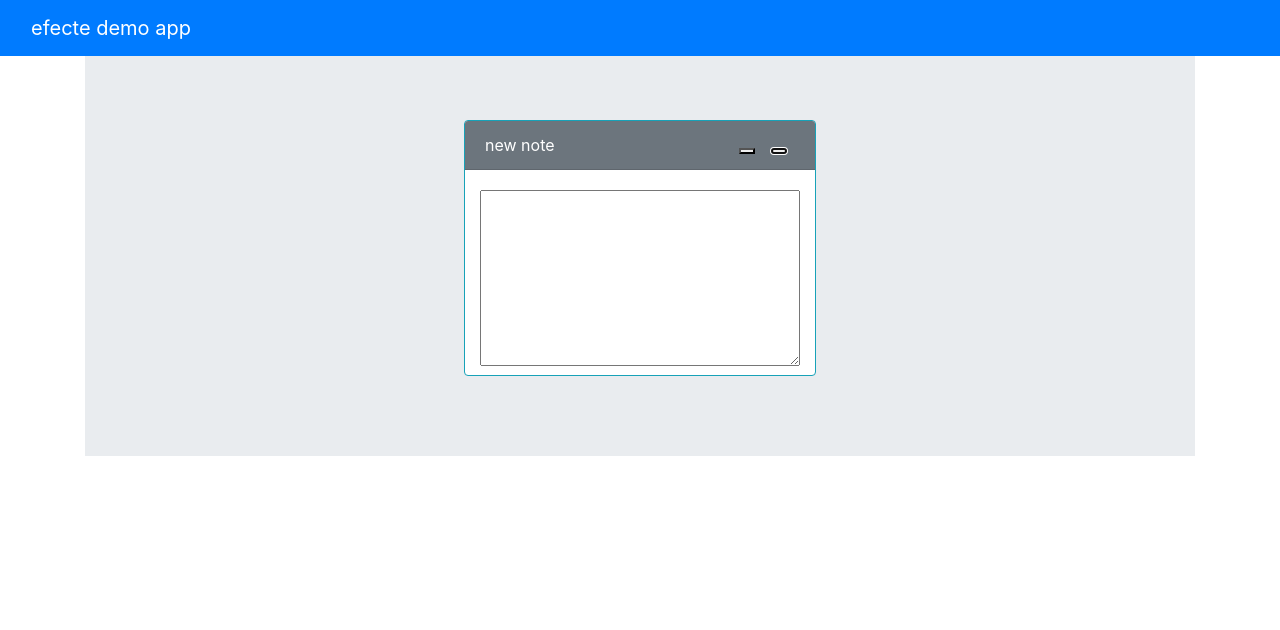
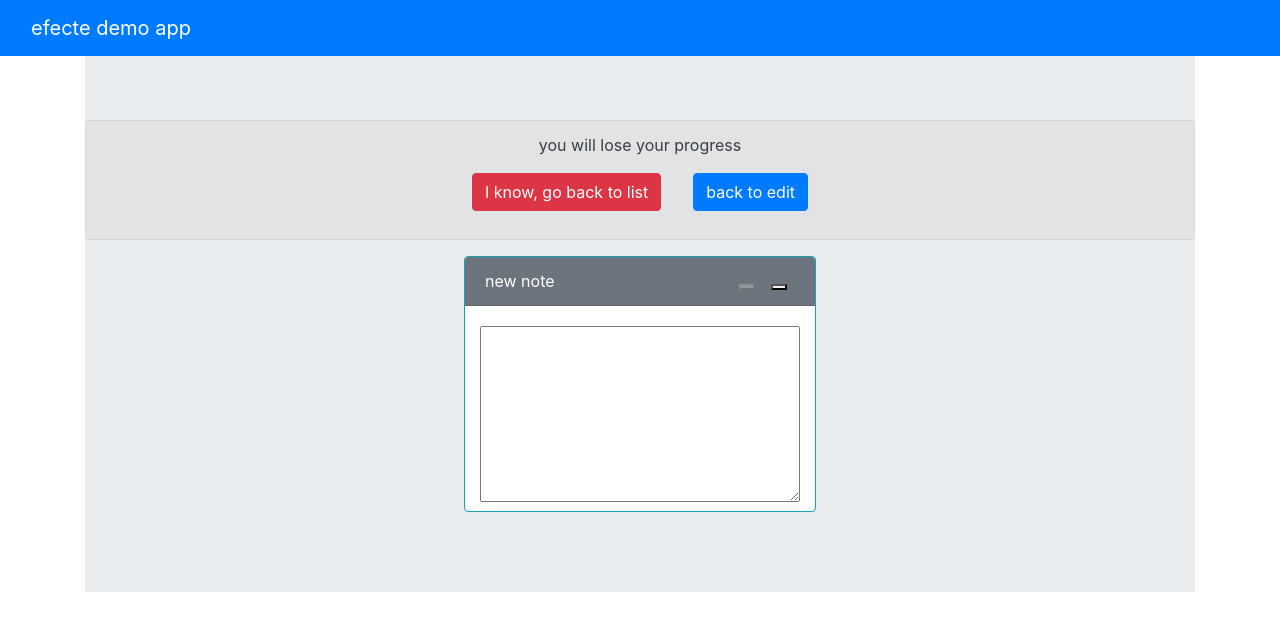
Before and after one commit to miscoW/efecte-frontend, an Angular app: page /create in a window 1280 px wide. Both pictures are taken after a click on the button 779 px from the left and 151 px from the top of the page. Shown: the top 630 px of the page. Built offline with nearby package versions, Linux system fonts and the light colour scheme.

Commit message:
end implementation of create note view

```diff
--- a/src/app/app.component.html
+++ b/src/app/app.component.html
@@ -1,9 +1,8 @@
-<link rel="stylesheet" href="https://cdn.jsdelivr.net/npm/bootstrap@4.0.0/dist/css/bootstrap.min.css" integrity="sha384-Gn5384xqQ1aoWXA+058RXPxPg6fy4IWvTNh0E263XmFcJlSAwiGgFAW/dAiS6JXm" crossorigin="anonymous">
+<script src="https://cdn.jsdelivr.net/npm/jquery@3.5.1/dist/jquery.slim.min.js" integrity="sha384-DfXdz2htPH0lsSSs5nCTpuj/zy4C+OGpamoFVy38MVBnE+IbbVYUew+OrCXaRkfj" crossorigin="anonymous"></script>
+<script src="https://cdn.jsdelivr.net/npm/popper.js@1.16.1/dist/umd/popper.min.js" integrity="sha384-9/reFTGAW83EW2RDu2S0VKaIzap3H66lZH81PoYlFhbGU+6BZp6G7niu735Sk7lN" crossorigin="anonymous"></script>
+<script src="https://cdn.jsdelivr.net/npm/bootstrap@4.6.2/dist/js/bootstrap.min.js" integrity="sha384-+sLIOodYLS7CIrQpBjl+C7nPvqq+FbNUBDunl/OZv93DB7Ln/533i8e/mZXLi/P+" crossorigin="anonymous"></script>
+<link rel="stylesheet" href="https://cdn.jsdelivr.net/npm/bootstrap@4.6.2/dist/css/bootstrap.min.css" integrity="sha384-xOolHFLEh07PJGoPkLv1IbcEPTNtaed2xpHsD9ESMhqIYd0nLMwNLD69Npy4HI+N" crossorigin="anonymous">
 <link rel="stylesheet" href="https://use.fontawesome.com/releases/v5.7.0/css/all.css" integrity="sha384-lZN37f5QGtY3VHgisS14W3ExzMWZxybE1SJSEsQp9S+oqd12jhcu+A56Ebc1zFSJ" crossorigin="anonymous">
-<script src="https://code.jquery.com/jquery-3.2.1.slim.min.js" integrity="sha384-KJ3o2DKtIkvYIK3UENzmM7KCkRr/rE9/Qpg6aAZGJwFDMVNA/GpGFF93hXpG5KkN" crossorigin="anonymous"></script>
-<script src="https://cdn.jsdelivr.net/npm/popper.js@1.12.9/dist/umd/popper.min.js" integrity="sha384-ApNbgh9B+Y1QKtv3Rn7W3mgPxhU9K/ScQsAP7hUibX39j7fakFPskvXusvfa0b4Q" crossorigin="anonymous"></script>
-<script src="https://cdn.jsdelivr.net/npm/bootstrap@4.0.0/dist/js/bootstrap.min.js" integrity="sha384-JZR6Spejh4U02d8jOt6vLEHfe/JQGiRRSQQxSfFWpi1MquVdAyjUar5+76PVCmYl" crossorigin="anonymous"></script>
-
 
 <app-header></app-header>
     <div class="container">
--- a/src/app/create-note-view/create-note-view.component.html
+++ b/src/app/create-note-view/create-note-view.component.html
@@ -1,3 +1,21 @@
+<div *ngIf="successAlert" class="alert alert-success text-center" role="alert">
+  <p>note saved</p>
+  <p><button type="button" class="btn btn-primary mx-3" [routerLink]="['']">go back to list</button>
+    <button type="button" class="btn btn-primary mx-3" (click)="reset()">create new note</button></p>
+</div>
+<div *ngIf="failureAlert" class="alert alert-danger text-center" role="alert">
+  <p>some problems</p>
+  <p>{{failureText}}</p>
+  <p>
+    <button type="button" class="btn btn-primary mx-3" [routerLink]="['']">go back to list</button>
+    <button type="button" class="btn btn-primary mx-3" (click)="saveNote()">try save again</button>
+  </p>
+</div>
+<div *ngIf="closeAlert" class="alert alert-secondary text-center" role="alert">
+  <p>you will lose your progress</p>
+  <p><button type="button" class="btn btn-danger mx-3" [routerLink]="['']">I know, go back to list</button>
+    <button type="button" class="btn btn-primary mx-3" (click)="closeCloseAlert()">back to edit</button></p>
+</div>
 <div class="d-flex flex-wrap justify-content-center">
     <div class="card border-info mb-3 mx-3" style="width: 22rem; height: 16rem;">
         <div class="card-header bg-secondary text-white d-flex justify-content-between">
@@ -5,12 +23,13 @@
                 new note
             </div>
             <div>
-                <button (click)="saveNote()" class='fas fa-save mx-2'></button> <button class='fas fa-times mx-2'></button>
+                <button type="button" (click)="saveNote()" class="fas fa-save mx-2"[disabled]="noteForm.invalid"></button>
+                <button type="button" class="fas fa-times mx-2" (click)="openCloseAlert()"></button>
             </div>
         </div>
         <div class="card-body d-flex justify-content-center">
             <form [formGroup]="noteForm">
-                <textarea formControlName="content" maxlength="200" style="width: 20rem; height: 11rem;"></textarea>
+                <textarea formControlName="content" maxlength="200" style="width: 20rem; height: 11rem;" required></textarea>
             </form>
         </div>
     </div>
--- a/src/app/create-note-view/create-note-view.component.ts
+++ b/src/app/create-note-view/create-note-view.component.ts
@@ -1,5 +1,5 @@
 import { Component, OnInit } from '@angular/core';
-import { FormBuilder } from '@angular/forms';
+import { FormBuilder, FormControl, Validators } from '@angular/forms';
 import { Router } from '@angular/router';
 import { NoteContent, NotesRestControllerService } from 'src/generated';
 
@@ -10,9 +10,16 @@ import { NoteContent, NotesRestControllerService } from 'src/generated';
 })
 export class CreateNoteViewComponent implements OnInit {
 
+  text: string = "";
   noteForm = this.formBuilder.group({
-    content: ""
+    content: new FormControl(this.text, [Validators.required])
   });
+
+  successAlert : boolean = false;
+  failureAlert: boolean = false;
+  failureText : string = "";
+  closeAlert: boolean = false;
+
   constructor(private formBuilder: FormBuilder,
     private notesRestControllerService : NotesRestControllerService,
     private router: Router) { }
@@ -29,10 +36,27 @@ export class CreateNoteViewComponent implements OnInit {
       content : text
     }
     this.notesRestControllerService.saveNote(note).subscribe(note => {
-      console.log(note);  // todo add popup with info about success
-      this.router.navigate(['']);
-    })
-    console.log(this.noteForm);
+      this.successAlert = true;
+    },
+    error => {
+      this.failureAlert = true;
+      this.failureText = error.message;
+    });
+
   }
 
+  reset(): void {
+    this.successAlert = false;
+    this.noteForm.setValue({
+      content : ""
+    });
+  }
+
+  openCloseAlert(): void {
+    this.closeAlert = true;
+  }
+
+  closeCloseAlert(): void {
+    this.closeAlert = false;
+  }
 }
```
